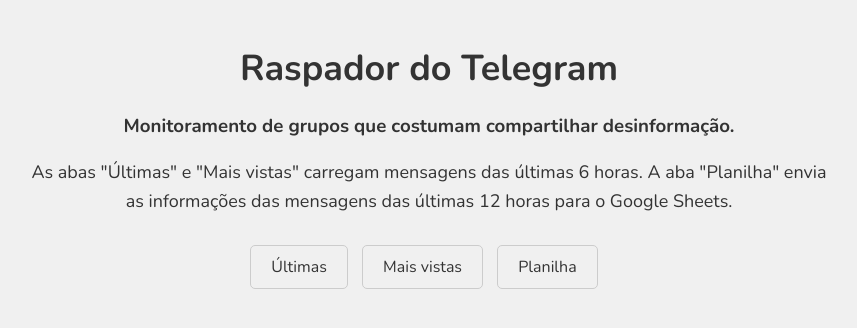
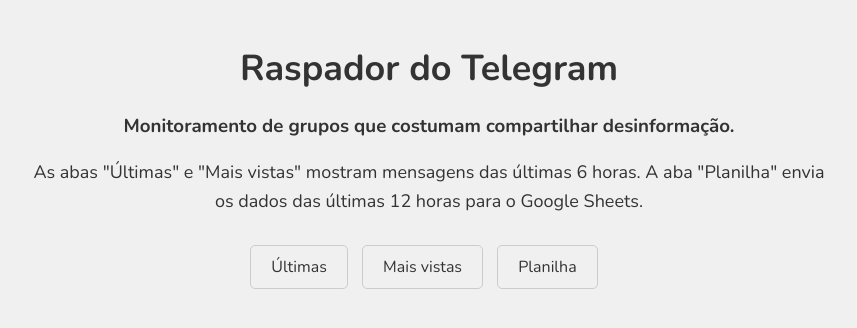
Before and after one commit to Michellynss/Raspador_Telegram, a Python web app: template templates/index.html in a window 1280 px wide. Shown: the top 328 px of the page, without its empty margins (211-1068 px from the left). Run offline with Jinja, Linux system fonts and the light colour scheme; the template is opened without the code that fills it, so the values that code supplies are empty.

Commit message:
Update index.html

```diff
--- a/templates/index.html
+++ b/templates/index.html
@@ -59,7 +59,7 @@
     <div class="container">
         <h1>Raspador do Telegram</h1>
         <h3>Monitoramento de grupos que costumam compartilhar desinformação. </h3>
-        <p> As abas "Últimas" e "Mais vistas" carregam mensagens das últimas 6 horas. A aba "Planilha" envia as informações das mensagens das últimas 12 horas para o Google Sheets.</p>
+        <p> As abas "Últimas" e "Mais vistas" mostram mensagens das últimas 6 horas. A aba "Planilha" envia os dados das últimas 12 horas para o Google Sheets.</p>
         <nav>
             <a href="/dados"> Últimas </a>
             <a href="/maisvistas"> Mais vistas</a>
```
